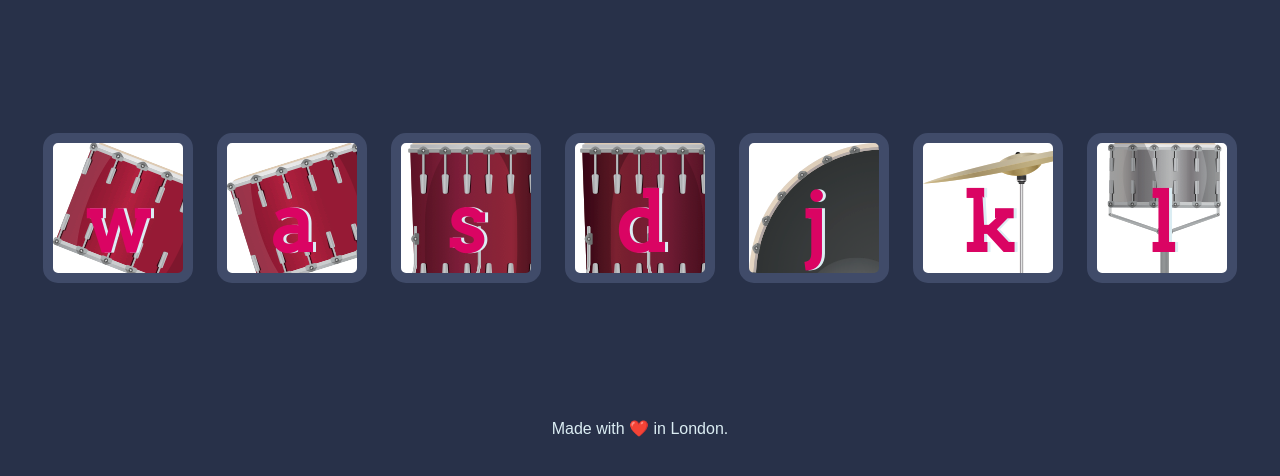
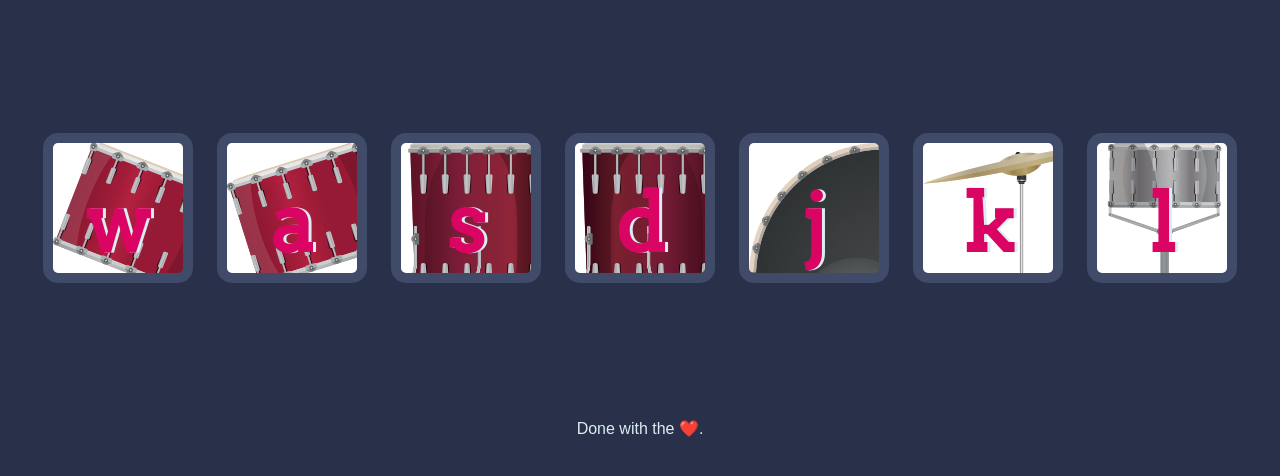
Before and after one commit to Rahulsai7/drum-kit, a plain HTML site: page index.html in a window 1280 px wide. Shown: the part 156-632 px from the top of the page. Drawn offline with Linux system fonts and the light colour scheme.

Commit message:
Update index.html

```diff
--- a/index.html
+++ b/index.html
@@ -23,7 +23,7 @@
 
 
   <footer>
-    Made with ❤️ in London.
+    Done with the ❤️.
   </footer>
 
   <script src="index.js"></script>
```
